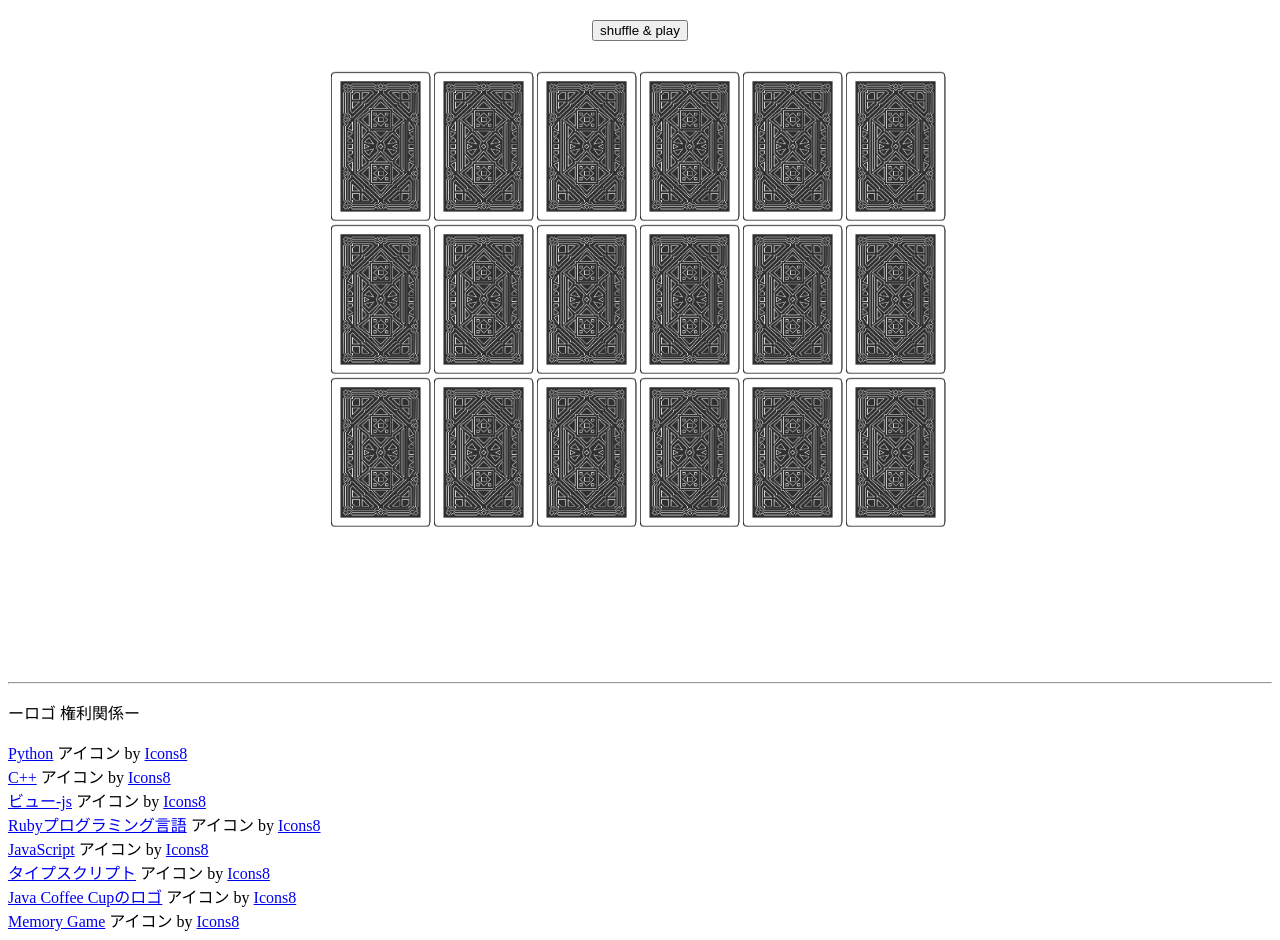
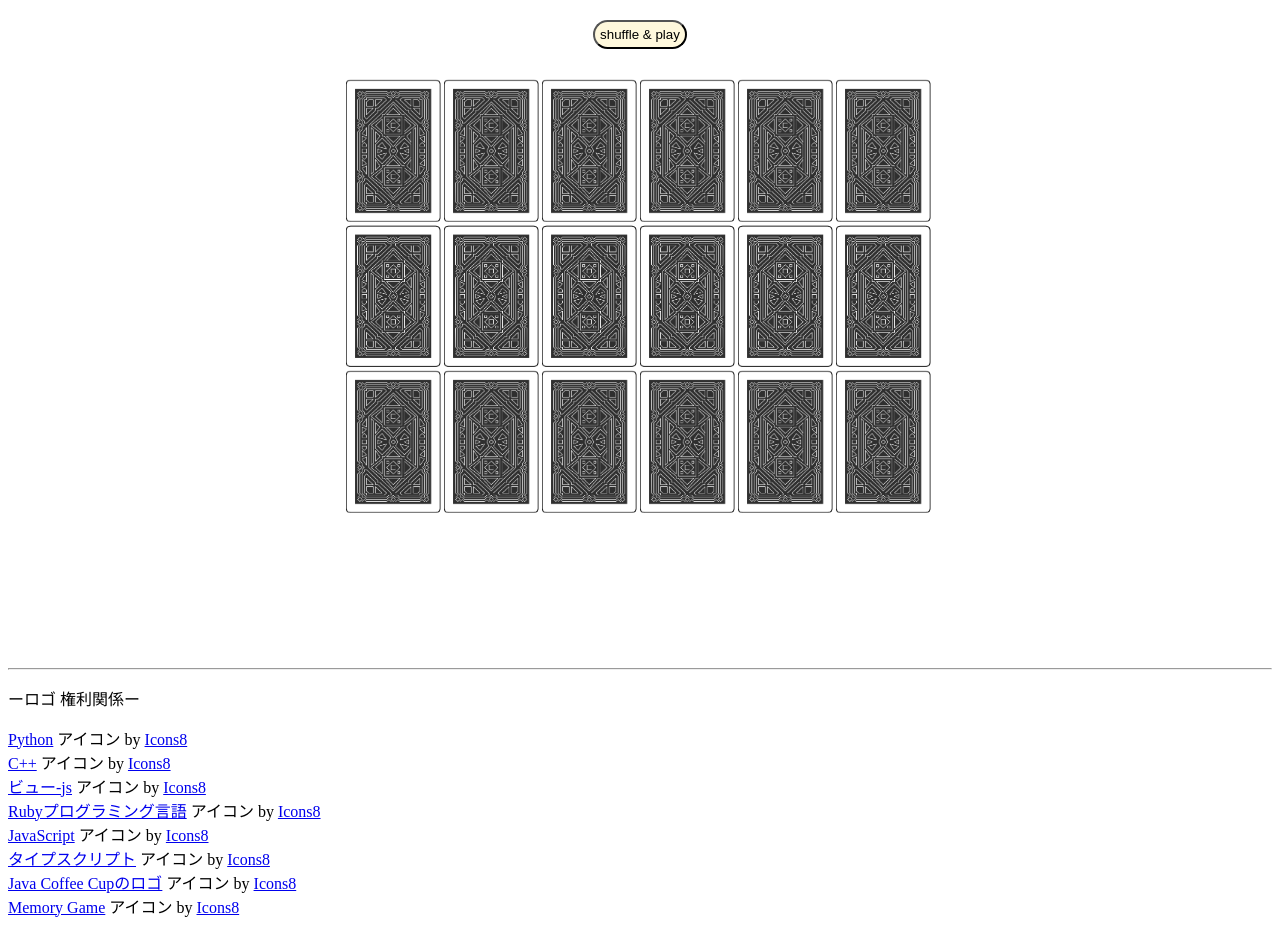
Before and after one commit to clumsy-ug/Memory-game, a React (Vite) app: page / in a window 1280 px wide. Built offline with nearby package versions, Linux system fonts and the light colour scheme.

Commit message:
modify css

```diff
--- a/src/App.jsx
+++ b/src/App.jsx
@@ -1,7 +1,6 @@
 import './components/style.css';
 import Card from "./components/Card";
 
-// カード（を識別するid）をランダムに生成するcomponent
 const App = () => {
 
     // Fisher-Yates shuffle algorithm
--- a/src/components/Card.jsx
+++ b/src/components/Card.jsx
@@ -104,9 +104,9 @@ const Card = ({ shuffle, shuffledNumbers }) => {
         }
     };
 
-    useEffect(() => {
-        console.log(shuffledNumbers);
-    }, []);
+    // useEffect(() => {
+    //     console.log(shuffledNumbers);
+    // }, []);
 
     const restart = () => {
         setIsFlipped({});
@@ -125,7 +125,7 @@ const Card = ({ shuffle, shuffledNumbers }) => {
     return (
         <>
             <div className="shuffle-div">
-                <button className='shuffle-button' onClick={restart}>shuffle & play</button>
+                <button className='shuffle-button' onClick={restart}><span>shuffle & play</span></button>
             </div>
 
             <div className='container'>
@@ -139,16 +139,11 @@ const Card = ({ shuffle, shuffledNumbers }) => {
                             id={num}
                             src="./cardimage.png"
                             className="card-back"
-                            onClick={(e) => handleClick(num)}
+                            onClick={() => handleClick(num)}
                             alt="トランプ裏面のpngが表示されませんでした"
                         />
                         <img
                             id={num}
-                            // src={
-                            //     !matchedPairs.includes(num)
-                            //         ? getCardImage(num)
-                            //         : getSlashCardImage(num)
-                            // }
                             src={getCardImage(num)}
                             className="card-front"
                             onClick={() => handleClick(num)}
@@ -170,7 +165,7 @@ const Card = ({ shuffle, shuffledNumbers }) => {
                         }
                         <hr />
                         <ul className='clear-ul'>
-                            <li>
+                            <li className='clear-li'>
                                 あなたの得点は<b>{score}点</b>です
                                 {
                                     score >= 4
--- a/src/components/style.css
+++ b/src/components/style.css
@@ -68,10 +68,14 @@
 
 @media screen and (min-width: 600px) {
 
-    .card-front,
     .card-back {
         width: 80px;
         height: 120px;
+    }
+
+    .card-front {
+        width: 78.5px;
+        height: 118.5px;
     }
 
     .container {
@@ -102,34 +106,37 @@
 
 @media screen and (min-width: 1200px) {
 
-    .card-front,
     .card-back {
-        width: 100px;
-        height: 150px;
+        width: 95px;
+        height: 142.5px;
+    }
+    .card-front {
+        width: 93px;
+        height: 140.6px;
     }
 
     .container {
         margin-top: 30px;
         display: grid;
-        grid-template-rows: 153px 153px 153px;
-        grid-template-columns: 103px 103px 103px 103px 103px 103px;
+        grid-template-rows: 145.5px 145.5px 145.5px;
+        grid-template-columns: 98px 98px 98px 98px 98px 98px;
         justify-content: center;
     }
 }
 
-@media screen and (min-width: 1550px) {
+@media screen and (min-width: 1600px) {
 
     .card-front,
     .card-back {
-        width: 120px;
-        height: 180px;
+        width: 115px;
+        height: 172.5px;
     }
 
     .container {
         margin-top: 30px;
         display: grid;
-        grid-template-rows: 183px 183px 183px;
-        grid-template-columns: 123px 123px 123px 123px 123px 123px;
+        grid-template-rows: 175.5px 175.5px 175.5px;
+        grid-template-columns: 118px 118px 118px 118px 118px 118px;
         justify-content: center;
     }
 }
@@ -140,9 +147,18 @@
     background-color: white;
 }
 
-.card-back:hover,
 .shuffle-button:hover {
     cursor: pointer;
+    transition: transform 0.3s ease;
+    transform: scale(1.07);
+}
+
+.card-back:hover {
+    cursor: pointer;
+}
+
+.card-back:active {
+    transform: scale(1);
 }
 
 .shuffle-div {
@@ -151,11 +167,44 @@
     margin-top: 20px;
 }
 
-.clear-icon-good {
+.shuffle-button {
+    position: relative;
+    padding: 5px;
+    border-radius: 15px;
+    background-color: cornsilk;
+}
+
+.shuffle-button:active span::after {
+    position: absolute;
+    top: 50%;
+    left: 50%;
+    width: 100px;
+    height: 100px;
+    margin-top: -50px;
+    margin-left: -50px;
+    content: "";
+    background: rgb(130, 156, 245);
+    border-radius: 100%;
+    animation: ripple 0.3s ease-out;
+}
+
+@keyframes ripple {
+    0% {
+        opacity: 1;
+        transform: scale(0.0);
+    }
+    100% {
+        opacity: 0;
+        transform: scale(1.0);
+    }
+}
+
+.shuffle-button:hover .clear-icon-good {
     display: inline;
     width: 30px;
     height: 30px;
     color: red;
+    vertical-align: -5px;
 }
 
 .clear-icon-bad {
@@ -163,6 +212,7 @@
     width: 30px;
     height: 30px;
     color: blue;
+    vertical-align: -8px;
 }
 
 .clear-b {
```
